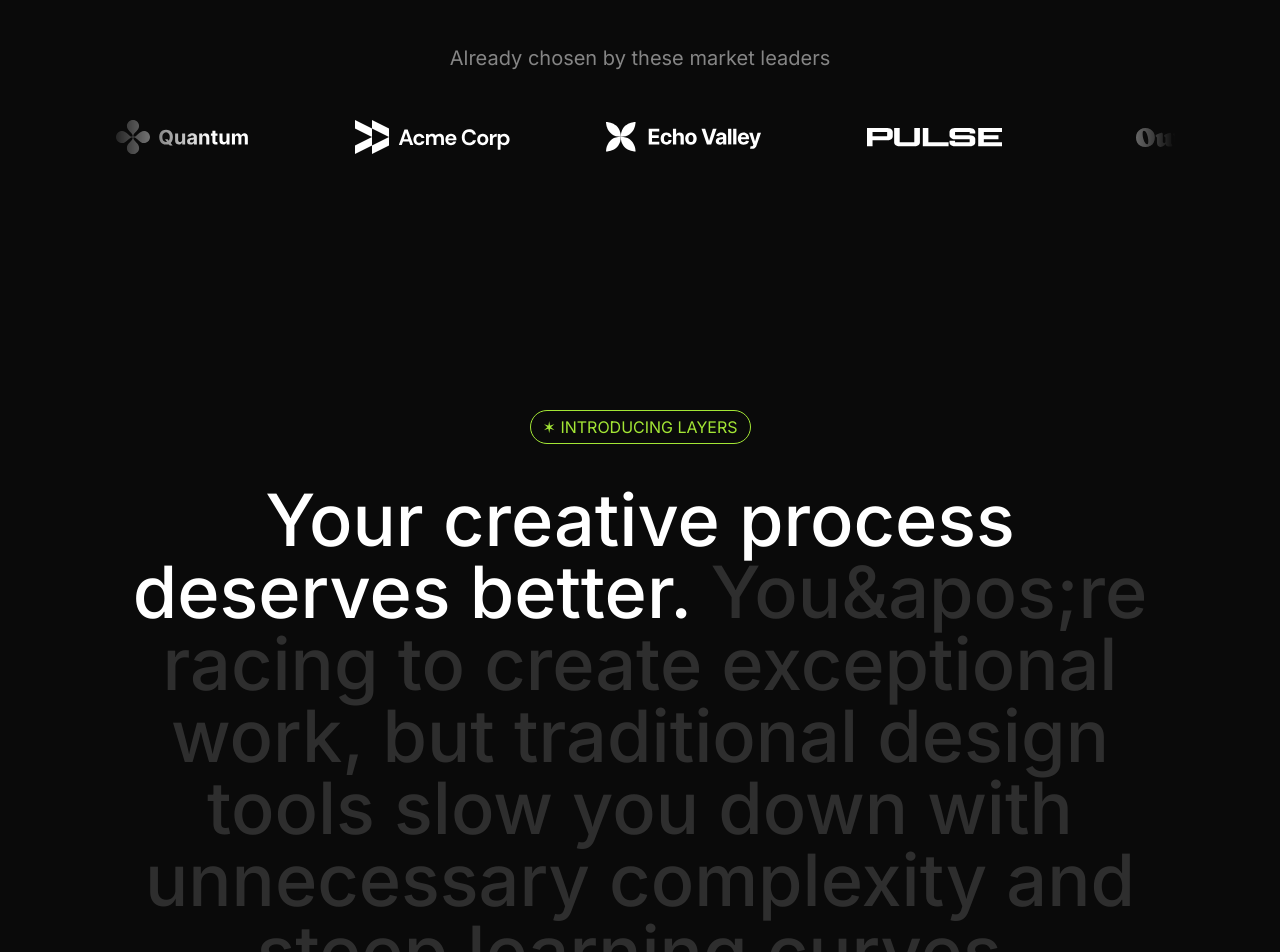
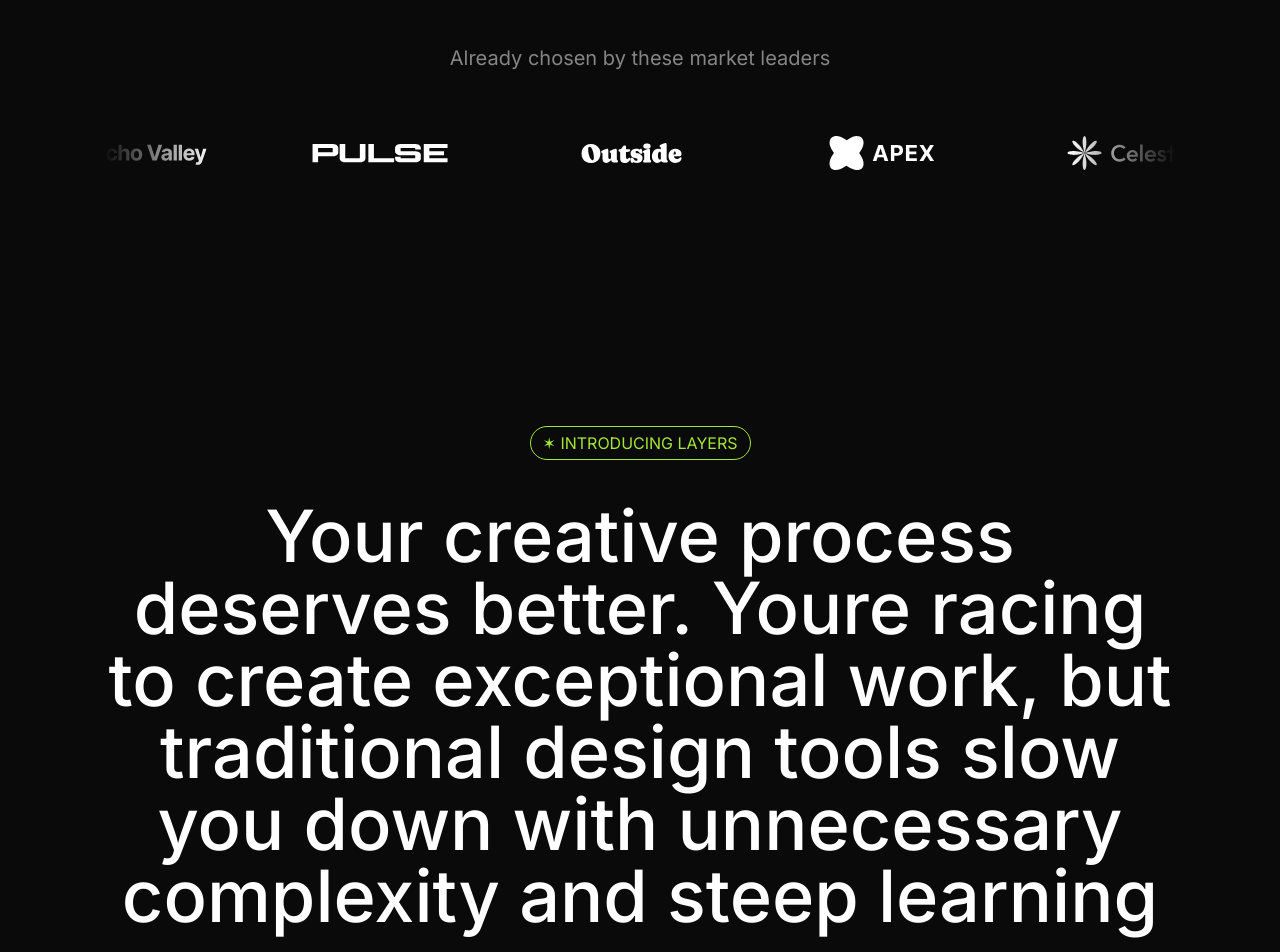
Before and after one commit to Mohammedsalman3052004/Crayont, a Next.js app: page / in a window 1280 px wide. Shown: the part 840-1792 px from the top of the page. Built offline with nearby package versions, Linux system fonts and the light colour scheme.

Commit message:
introduction animation added

```diff
--- a/src/app/layout.tsx
+++ b/src/app/layout.tsx
@@ -10,7 +10,7 @@ const inter = Inter({
 });
 
 export const metadata: Metadata = {
-    title: "Modern Design Tool Landing Page",
+    title: "Crayont",
     description: "Created with the help of Frontend Tribe",
 };
 
--- a/src/components/IntegrationColumns.tsx
+++ b/src/components/IntegrationColumns.tsx
@@ -1,12 +1,26 @@
+'use client'
+
 import { type IntegrationsType } from "@/sections/Integrations";
 import Image from "next/image";
 import { twMerge } from "tailwind-merge";
-
+import {motion} from "framer-motion"
+import { Fragment } from "react";
 
 export default function IntegrationColumns(props: {integrations: IntegrationsType; className?: string;}) {
     const{integrations, className} = props;
     return (
-        <div className={twMerge("flex flex-col gap-4 mb-4",className)}>
+        <motion.div
+        animate={{
+            y:"-50%"
+        }}
+        transition={{
+            duration: 25,
+            ease: "linear",
+            repeat: Infinity
+        }}
+        className={twMerge("flex flex-col gap-4 mb-4",className)}>
+            {Array.from({ length: 2 }).map((_, i) => (
+                <Fragment key={i}>
                     {integrations.map((integration) => (
                         <div key={integration.name} className="bg-neutral-900 border border-white/10 rounded-3xl p-6">
                             <div className="flex justify-center">
@@ -16,6 +30,9 @@ export default function IntegrationColumns(props: {integrations: IntegrationsTyp
                             <p className="text-white/50 text-center mt-2">{integration.description}</p>
                         </div>
                     ))}
-        </div>
+                </Fragment>
+            ))}
+
+        </motion.div>
     );
 }
--- a/src/sections/Hero.tsx
+++ b/src/sections/Hero.tsx
@@ -6,7 +6,7 @@ import Pointer from "@/components/Pointer";
 import Image from "next/image";
 import { motion, useAnimate } from "framer-motion";
 import { useEffect } from "react";
-import cursorYouImage from '@/assets/images/cursor-you.svg';
+import cursorYouImage from "@/assets/images/cursor-you.svg";
 
 export default function Hero() {
     const [leftDesineScope, leftDesignAnimate] = useAnimate();
@@ -29,21 +29,35 @@ export default function Hero() {
             ],
         ]);
         rightDesignAnimate([
-            [rightDesineScope.current, { opacity: 1 }, { duration: 0.5, delay: 1.5 }],
-            [rightDesineScope.current, {y:0, x:0}, {duration: 0.5}]
+            [
+                rightDesineScope.current,
+                { opacity: 1 },
+                { duration: 0.5, delay: 1.5 },
+            ],
+            [rightDesineScope.current, { y: 0, x: 0 }, { duration: 0.5 }],
         ]);
         rightPointerAnimate([
-            [rightPointerScope.current, { opacity: 1 }, { duration: 0.5, delay: 1.5 }],
-            [rightPointerScope.current, {y:0, x:175}, {duration: 0.5}],
-            [rightPointerScope.current,{x:0, y:[0, 20, 0]}, {duration: 0.5}]
-        ])
+            [
+                rightPointerScope.current,
+                { opacity: 1 },
+                { duration: 0.5, delay: 1.5 },
+            ],
+            [rightPointerScope.current, { y: 0, x: 175 }, { duration: 0.5 }],
+            [
+                rightPointerScope.current,
+                { x: 0, y: [0, 20, 0] },
+                { duration: 0.5 },
+            ],
+        ]);
     }, []);
 
     return (
-        <section className="py-24 overflow-x-clip" style={{
-            cursor: `url(${cursorYouImage.src}), auto`
-        }}>
-
+        <section
+            className="py-24 overflow-x-clip"
+            style={{
+                cursor: `url(${cursorYouImage.src}), auto`,
+            }}
+        >
             <div className="container relative">
                 <motion.div
                     ref={leftDesineScope}
@@ -51,14 +65,17 @@ export default function Hero() {
                     className="absolute -left-32 top-16 hidden lg:block"
                     drag
                     dragConstraints={{
-                        top: -100,
+                        top: 0,
                         left: 0,
                         right: 0,
-                        bottom: 0
-                      }}
-
+                        bottom: 0,
+                    }}
                 >
-                    <Image src={designExample1Image} alt="Design Example 1" draggable={false} />
+                    <Image
+                        src={designExample1Image}
+                        alt="Design Example 1"
+                        draggable={false}
+                    />
                 </motion.div>
                 <motion.div
                     ref={leftPointerScope}
@@ -68,16 +85,28 @@ export default function Hero() {
                     <Pointer name="Salman" />
                 </motion.div>
                 <motion.div
-                ref={rightDesineScope}
-                initial={{ opacity: 0, y:100, x: 100 }}
-                drag
-                className="absolute -right-64 -top-16 hidden lg:block">
-                    <Image src={designExample2Image} alt="Design Example 2" draggable={false} />
+                    ref={rightDesineScope}
+                    initial={{ opacity: 0, y: 100, x: 100 }}
+                    drag
+                    dragConstraints={{
+                        top: -100,
+                        left: 0,
+                        right: 0,
+                        bottom: 0,
+                    }}
+                    className="absolute -right-64 -top-16 hidden lg:block"
+                >
+                    <Image
+                        src={designExample2Image}
+                        alt="Design Example 2"
+                        draggable={false}
+                    />
                 </motion.div>
                 <motion.div
-                ref={rightPointerScope}
-                initial={{ opacity: 0, x:275, y: 100 }}
-                className="absolute right-80 -top-4 hidden lg:block">
+                    ref={rightPointerScope}
+                    initial={{ opacity: 0, x: 275, y: 100 }}
+                    className="absolute right-80 -top-4 hidden lg:block"
+                >
                     <Pointer name="Riyaz" color="red" />
                 </motion.div>
                 <div className="flex justify-center">
--- a/src/sections/Introduction.tsx
+++ b/src/sections/Introduction.tsx
@@ -1,18 +1,46 @@
+'use client';
+
 import Tag from "@/components/Tag";
+import { useMotionValueEvent, useScroll, useTransform } from "framer-motion";
+import {  useEffect, useRef, useState } from "react";
+import { twMerge } from "tailwind-merge";
 
-const text = `You&apos;re racing to create exceptional work, but traditional design tools slow you down with unnecessary complexity and steep learning curves.`;
+const text = `Youre racing to create exceptional work, but traditional design tools slow you down with unnecessary complexity and steep learning curves.`;
+const word = text.split('');
 
 export default function Introduction() {
+    const scrollTarget = useRef<HTMLDivElement>(null)
+    const { scrollYProgress } = useScroll({target:scrollTarget, offset: ['start end', 'end end']});
+
+    const [currentWord, setCurrentWord] = useState(0);
+    const wordIndex = useTransform(scrollYProgress, [0,1], [0,word.length]);
+
+    useEffect(() => {
+        wordIndex.on('change', (latest) => {
+            setCurrentWord(latest)
+        })
+    }, [wordIndex]);
+
+
     return(
         <section className="py-28 lg:py-40">
             <div className="container">
-                <div className="flex justify-center">
-                    <Tag name="INTRODUCING LAYERS" />
+                <div className="sticky top-20 md:top-28 lg:top-30">
+                    <div className="flex justify-center">
+                        <Tag name="INTRODUCING LAYERS" />
+                    </div>
+                    <div className="text-4xl md:text-6xl lg:text-7xl text-center font-medium mt-10">
+                        <span>Your creative process deserves better.</span>{" "}
+                        <span className="text-white/15">
+                            {word.map((word,wordIndex) => (
+                                <span key={wordIndex} className={twMerge(wordIndex <= currentWord && "text-white")}>{`${word}`}</span>
+                            ))}
+                        </span>
+                        <span className="text-lime-400 block">That&apos;s why we built Layers.</span>
+                    </div>
                 </div>
-                <div className="text-4xl md:text-6xl lg:text-7xl text-center font-medium mt-10">
-                    <span>Your creative process deserves better.</span>{" "}
-                    <span className="text-white/15">{text}</span>
-                    <span className="text-lime-400 block">That&apos;s why we built Layers.</span>
+                <div className="h-[150vh]" ref={scrollTarget}>
+
                 </div>
             </div>
         </section>
--- a/src/sections/LogoTicker.tsx
+++ b/src/sections/LogoTicker.tsx
@@ -1,3 +1,6 @@
+'use client';
+
+import {Fragment} from 'react';
 import quantumLogo from "@/assets/images/quantum.svg";
 import acmeLogo from "@/assets/images/acme-corp.svg";
 import echoValleyLogo from "@/assets/images/echo-valley.svg";
@@ -7,6 +10,7 @@ import apexLogo from "@/assets/images/apex.svg";
 import celestialLogo from "@/assets/images/celestial.svg";
 import twiceLogo from "@/assets/images/twice.svg";
 import Image from "next/image";
+import {motion} from 'framer-motion'
 
 const logos = [
     { name: "Quantum", image: quantumLogo },
@@ -23,13 +27,33 @@ export default function LogoTicker() {
     return (
         <section className="py-24 overflow-x-clip">
             <div className="container">
-                <h3 className="text-white/50 text-center text-xl">Already chosen by these market leaders</h3>
-                <div className="overflow-hidden mt-12 [mask-image:linear-gradient(to_right,transparent,black_10%,black_90%,transparent)]">
-                    <div className="flex gap-24 pr-24">
-                        {logos.map((logo) => (
-                            <Image src={logo.image} key={logo.name} alt={logo.name} />
+                <h3 className="text-white/50 text-center text-xl">
+                    Already chosen by these market leaders
+                </h3>
+                <div className="flex overflow-hidden mt-16 [mask-image:linear-gradient(to_right,transparent,black_10%,black_90%,transparent)]">
+                    <motion.div
+                    animate={{
+                        x:"-50%"
+                    }}
+                    transition={{
+                        duration: 25,
+                        ease: "linear",
+                        repeat: Infinity
+                    }}
+                    className="flex flex-none gap-24 pr-24">
+                        {Array.from({ length: 2 }).map((_, i) => (
+                            <Fragment key={i}>
+                                {logos.map((logo) => (
+                            <Image
+                                src={logo.image}
+                                key={logo.name}
+                                alt={logo.name}
+                            />
                         ))}
-                    </div>
+                            </Fragment>
+                        ))}
+
+                    </motion.div>
                 </div>
             </div>
         </section>
```
Lines whose indentation alone changed are shown as unchanged.
